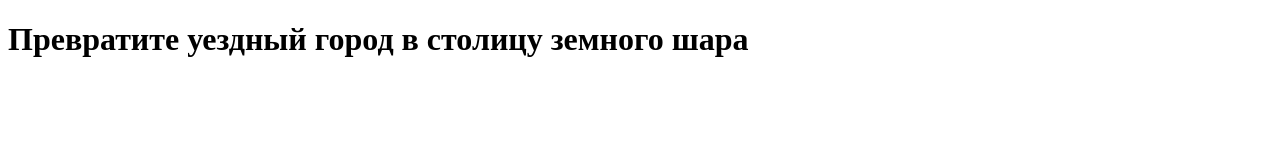
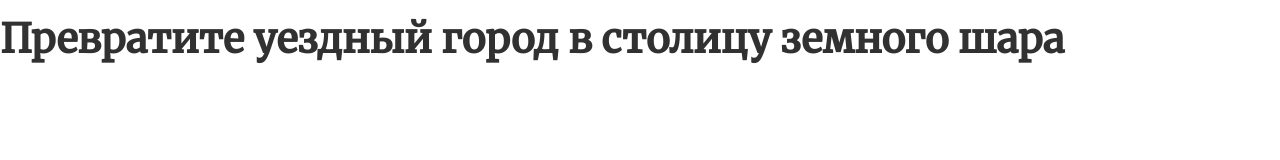
Before and after one commit to shtirlizc/test-landing, a website: page index.html in a window 1280 px wide. Drawn offline with Linux system fonts and the light colour scheme.

Commit message:
fonts, css variables

```diff
--- /dev/null
+++ b/assets/fonts/golos-text/stylesheet.css
@@ -0,0 +1,31 @@
+@font-face {
+  font-family: "Golos Text";
+  src: url("GolosText-Regular.woff2") format("woff2");
+  font-weight: 400;
+  font-style: normal;
+  font-display: swap;
+}
+
+@font-face {
+  font-family: "Golos Text";
+  src: url("GolosText-Medium.woff2") format("woff2");
+  font-weight: 500;
+  font-style: normal;
+  font-display: swap;
+}
+
+@font-face {
+  font-family: "Golos Text";
+  src: url("GolosText-SemiBold.woff2") format("woff2");
+  font-weight: 600;
+  font-style: normal;
+  font-display: swap;
+}
+
+@font-face {
+  font-family: "Golos Text";
+  src: url("GolosText-Bold.woff2") format("woff2");
+  font-weight: 700;
+  font-style: normal;
+  font-display: swap;
+}
--- /dev/null
+++ b/assets/fonts/merriweather/stylesheet.css
@@ -0,0 +1,15 @@
+@font-face {
+  font-family: "Merriweather";
+  src: url("merriweather-cyrillic-400-normal.woff2") format("woff2");
+  font-weight: 400;
+  font-style: normal;
+  font-display: swap;
+}
+
+@font-face {
+  font-family: "Merriweather";
+  src: url("merriweather-cyrillic-500-normal.woff2") format("woff2");
+  font-weight: 500;
+  font-style: normal;
+  font-display: swap;
+}
--- a/css/_index.css
+++ b/css/_index.css
@@ -1,5 +1,3 @@
-*,
-*::before,
-*::after {
-  box-sizing: border-box;
-}
+@import "./fonts.css";
+@import "./variables.css";
+@import "./body.css";
--- /dev/null
+++ b/css/body.css
@@ -0,0 +1,45 @@
+*,
+*::before,
+*::after {
+  box-sizing: border-box;
+  -webkit-tap-highlight-color: transparent;
+  font-feature-settings: "liga" off;
+}
+
+*::selection {
+  background-color: var(--color-accent);
+  color: var(--color-bg);
+}
+
+html {
+  scroll-behavior: smooth;
+}
+
+html,
+body {
+  margin: 0;
+  padding: 0;
+  font-family: var(--font-primary), sans-serif;
+  -webkit-font-smoothing: antialiased;
+  font-weight: 400;
+  font-size: 20px;
+  line-height: 1.2em;
+}
+
+body {
+  background-color: var(--color-bg);
+  color: var(--color-text);
+}
+
+h1,
+h2,
+h3,
+h4,
+h5,
+h6 {
+  font-family: var(--font-head), sans-serif;
+}
+
+a {
+  text-decoration: none;
+}
--- /dev/null
+++ b/css/fonts.css
@@ -0,0 +1,2 @@
+@import "../assets/fonts/golos-text/stylesheet.css";
+@import "../assets/fonts/merriweather/stylesheet.css";
--- /dev/null
+++ b/css/variables.css
@@ -0,0 +1,23 @@
+:root {
+  --font-primary: "Golos Text";
+  --font-head: "Merriweather";
+
+  --color-bg: #ffffff;
+  --color-text: #313131;
+  --color-link: #3057a2;
+  --color-accent: #f54932;
+  --color-hover: #fbce51;
+
+  --space: 4px;
+  --space8: calc(var(--space) * 2);
+  --space12: calc(var(--space) * 3);
+  --space16: calc(var(--space) * 4);
+  --space20: calc(var(--space) * 5);
+  --space24: calc(var(--space) * 6);
+  --space28: calc(var(--space) * 7);
+  --space32: calc(var(--space) * 8);
+  --space36: calc(var(--space) * 9);
+  --space40: calc(var(--space) * 10);
+
+  --transition: 0.2s;
+}
--- a/index.html
+++ b/index.html
@@ -7,7 +7,7 @@
       content="width=device-width, user-scalable=no, initial-scale=1.0, maximum-scale=1.0, minimum-scale=1.0"
     />
     <meta http-equiv="X-UA-Compatible" content="ie=edge" />
-    <title>Document</title>
+    <title>Клуб четырех коней</title>
     <link rel="stylesheet" href="./css/_index.css" />
     <script src="./js/_index.js"></script>
   </head>
```
Also changed, not shown: css/media-exmple.css (added, +49 -0 lines), assets/fonts/golos-text/GolosText-Bold.woff2 (added), assets/fonts/golos-text/GolosText-Medium.woff2 (added), assets/fonts/golos-text/GolosText-Regular.woff2 (added), assets/fonts/golos-text/GolosText-SemiBold.woff2 (added), assets/fonts/merriweather/merriweather-cyrillic-400-normal.woff2 (added), assets/fonts/merriweather/merriweather-cyrillic-500-normal.woff2 (added).
